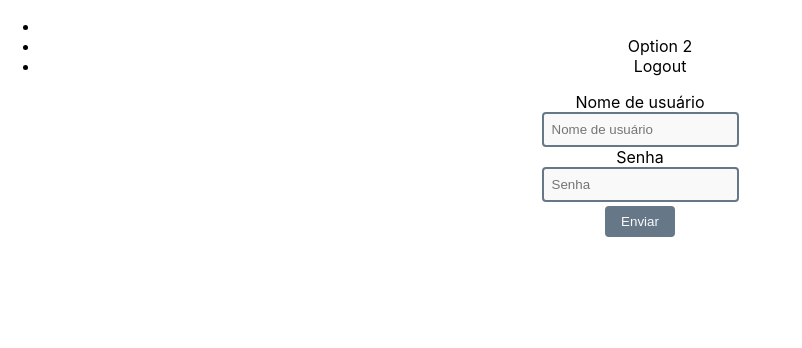
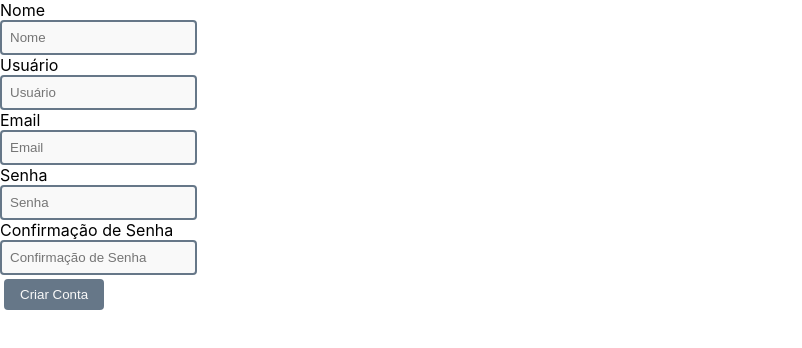
Before and after one commit to brenofreire/quemvai-frontend, a React (Create React App) app: page / in a window 1280 px wide. Shown: the top 348 px of the page, without its empty margins (0-802 px from the left). Built offline with nearby package versions, Linux system fonts and the light colour scheme.

Commit message:
feat: creates app router

```diff
--- a/src/App.css
+++ /dev/null
@@ -1,38 +0,0 @@
-.App {
-  text-align: center;
-}
-
-.App-logo {
-  height: 40vmin;
-  pointer-events: none;
-}
-
-@media (prefers-reduced-motion: no-preference) {
-  .App-logo {
-    animation: App-logo-spin infinite 20s linear;
-  }
-}
-
-.App-header {
-  background-color: #282c34;
-  min-height: 100vh;
-  display: flex;
-  flex-direction: column;
-  align-items: center;
-  justify-content: center;
-  font-size: calc(10px + 2vmin);
-  color: white;
-}
-
-.App-link {
-  color: #61dafb;
-}
-
-@keyframes App-logo-spin {
-  from {
-    transform: rotate(0deg);
-  }
-  to {
-    transform: rotate(360deg);
-  }
-}
--- a/src/App.tsx
+++ b/src/App.tsx
@@ -1,14 +1,12 @@
 import React from 'react'
 import { RecoilRoot } from 'recoil'
-import './App.css'
-import makeLoginAccountAuthenticator from './main/factories/usecases/login-account-maker'
-import Login from './presentation/pages/login/login'
+import AppRouter from './main/routers/router'
 
 function App() {
   return (
-    <div className="App">
+    <div>
       <RecoilRoot initializeState={() => {}}>
-        <Login authentication={makeLoginAccountAuthenticator()}></Login>
+        <AppRouter></AppRouter>
       </RecoilRoot>
     </div>
   )
--- /dev/null
+++ b/src/main/routers/router.tsx
@@ -0,0 +1,34 @@
+import React from 'react'
+import { BrowserRouter as Router, Route, Switch } from 'react-router-dom'
+import { useRecoilValue } from 'recoil'
+import { currentAccountState } from '../../presentation/components'
+import SignUp from '../../presentation/pages/signup/signup'
+
+const AppRouter: React.FC = () => {
+  const currentAccount = useRecoilValue(currentAccountState)
+
+  const makeHome = () => {
+    if (currentAccount && currentAccount.id) {
+      return (
+        <Route path="">
+          <div>Usuario Logado</div>
+          <div>Usuario Logado</div>
+        </Route>
+      )
+    }
+
+    return (
+      <Route path="/">
+        <SignUp signup={{ add: () => {} } as any}></SignUp>
+      </Route>
+    )
+  }
+
+  return (
+    <Router>
+      <Switch>{makeHome()}</Switch>
+    </Router>
+  )
+}
+
+export default AppRouter
--- /dev/null
+++ b/src/presentation/components/index.ts
@@ -0,0 +1,4 @@
+export * from './atoms/atoms'
+export { default as Button } from './button/button'
+export { default as Header } from './header/header'
+export { default as Input } from './input/input'
--- a/src/presentation/pages/login/components/input.tsx
+++ b/src/presentation/pages/login/components/input.tsx
@@ -1,6 +1,6 @@
 import React from 'react'
 import { useRecoilState } from 'recoil'
-import InputBase from '../../../components/input/Input'
+import { Input as InputBase } from '../../../components/index'
 import { loginState } from '../atom'
 
 type InputBaseProps = {
--- a/src/presentation/pages/login/components/submit-button.tsx
+++ b/src/presentation/pages/login/components/submit-button.tsx
@@ -1,6 +1,6 @@
 import React from 'react'
 import { useRecoilValue } from 'recoil'
-import Button from '../../../components/button/Button'
+import Button from '../../../components/button/button'
 import { loginState } from '../atom'
 
 type SubmitButtonProps = {
--- a/src/presentation/pages/signup/atom.ts
+++ b/src/presentation/pages/signup/atom.ts
@@ -3,7 +3,7 @@ import { atom } from 'recoil'
 const signupState = atom({
   key: 'signupState',
   default: {
-    isFormLoading: false,
+    isLoading: false,
     name: '',
     username: '',
     email: '',
--- a/src/presentation/pages/signup/components/form-status.tsx
+++ b/src/presentation/pages/signup/components/form-status.tsx
@@ -6,7 +6,7 @@ const FormStatus: React.FC = () => {
 
   return (
     <>
-      {state.isFormLoading && <div data-testid="form-is-loading">Carregando...</div>}
+      {state.isLoading && <div data-testid="form-is-loading">Carregando...</div>}
       {state.usernameError && <div data-testid="form-username-error">{state.usernameError}</div>}
       {state.emailError && <div data-testid="form-email-error">{state.emailError}</div>}
       {state.passwordError && <div data-testid="form-password-error">{state.passwordError}</div>}
--- /dev/null
+++ b/src/presentation/pages/signup/components/indext.ts
@@ -0,0 +1,3 @@
+export * from './form-status'
+export * from './input'
+export * from './submit-button'
--- a/src/presentation/pages/signup/components/input.tsx
+++ b/src/presentation/pages/signup/components/input.tsx
@@ -1,5 +1,5 @@
 import { useRecoilState } from 'recoil'
-import InputBase from '../../../components/input/Input'
+import { Input as InputBase } from '../../../components/index'
 import signupState from '../atom'
 
 type SignUpInputProps = {
--- a/src/presentation/pages/signup/components/submit-button.tsx
+++ b/src/presentation/pages/signup/components/submit-button.tsx
@@ -1,5 +1,5 @@
 import { useRecoilValue } from 'recoil'
-import Button from '../../../components/button/Button'
+import { Button } from '../../../components/index'
 import signupState from '../atom'
 
 type SignUpSubmitButton = {
@@ -9,7 +9,7 @@ type SignUpSubmitButton = {
 const SubmitButton: React.FC<SignUpSubmitButton> = ({ text }) => {
   const state = useRecoilValue(signupState)
 
-  return <Button state={state} text={text} />
+  return <Button data-testid="submit-button" state={state} text={text} />
 }
 
 export default SubmitButton
--- a/src/presentation/pages/signup/signup.tsx
+++ b/src/presentation/pages/signup/signup.tsx
@@ -18,7 +18,7 @@ const SignUp: React.FC<SignUpProps> = ({ signup }) => {
 
     signup.add({} as any)
 
-    setState({ ...state, isFormLoading: true })
+    setState({ ...state, isLoading: true })
   }
 
   return (
```
Also changed, not shown: 1 other file (tests, documents, lock files or other folders).
